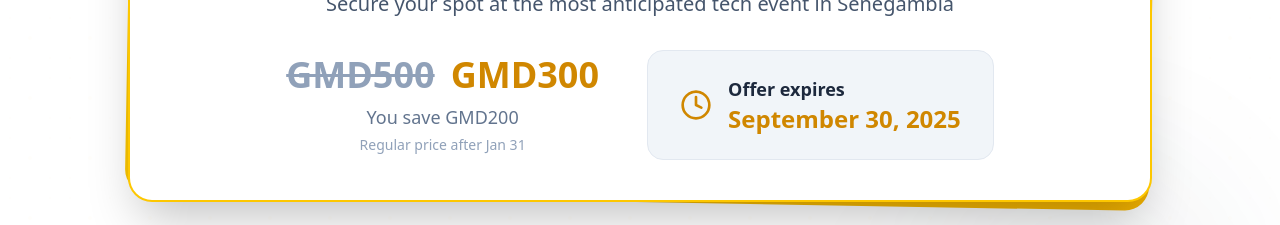
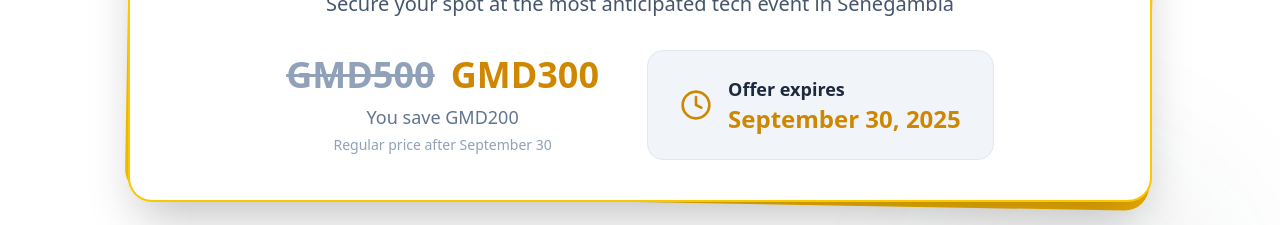
Before and after one commit to sheriff-gaye/pycon_gmb, a Next.js app: page / in a window 1280 px wide. Shown: the part 2060-2285 px from the top of the page. Built offline with nearby package versions, Linux system fonts and the light colour scheme.

Commit message:
Update call_to_action.tsx

```diff
--- a/app/components/call_to_action.tsx
+++ b/app/components/call_to_action.tsx
@@ -93,7 +93,7 @@ const CTA = () => {
                   <span className="text-yellow-600">GMD300</span>
                 </div>
                 <div className="text-slate-500 text-lg font-medium">You save GMD200</div>
-                <div className="text-sm text-slate-400 mt-1">Regular price after Jan 31</div>
+                <div className="text-sm text-slate-400 mt-1">Regular price after September 30</div>
               </div>
 
               <div className="flex items-center bg-slate-100 rounded-2xl px-8 py-6 border border-slate-200">
```
